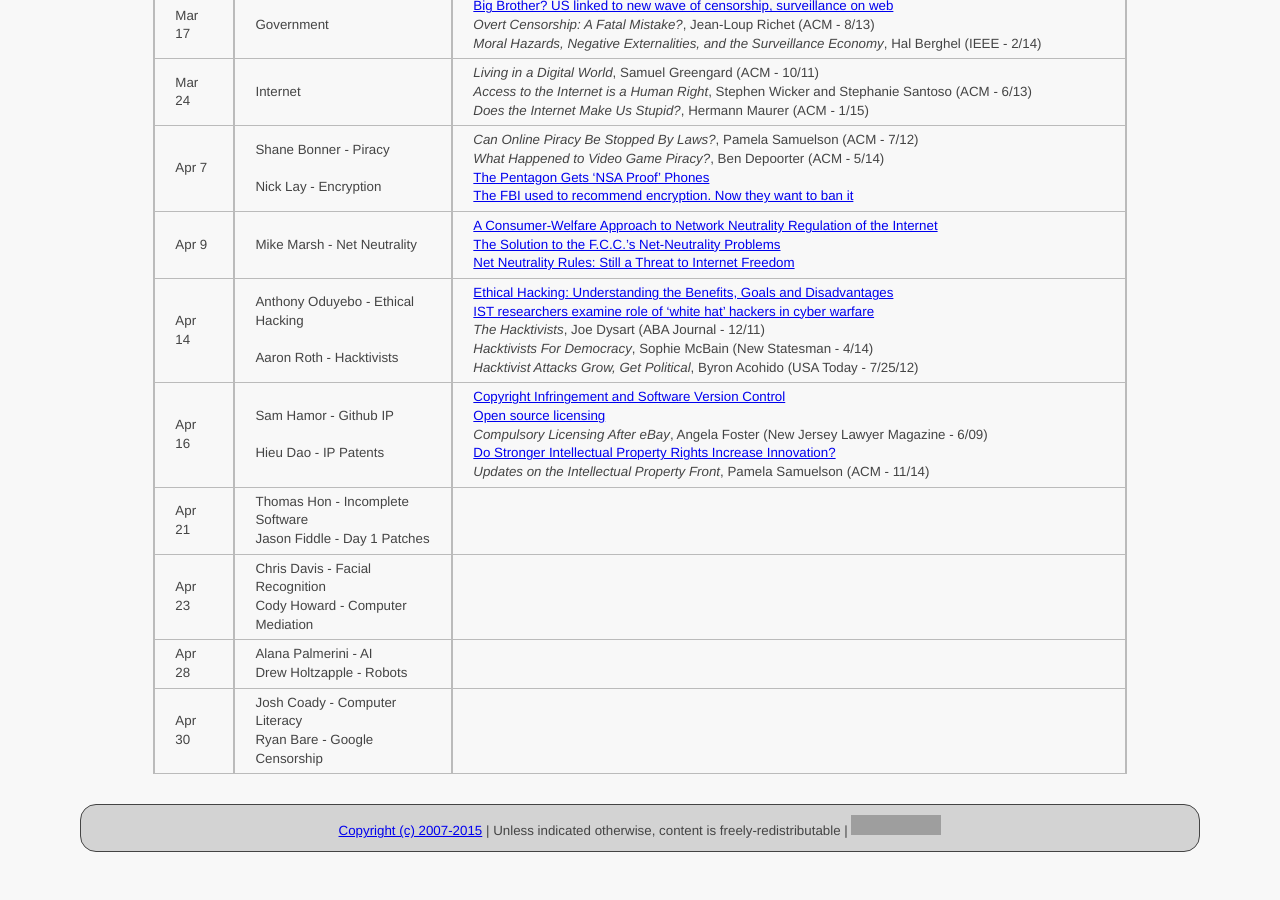
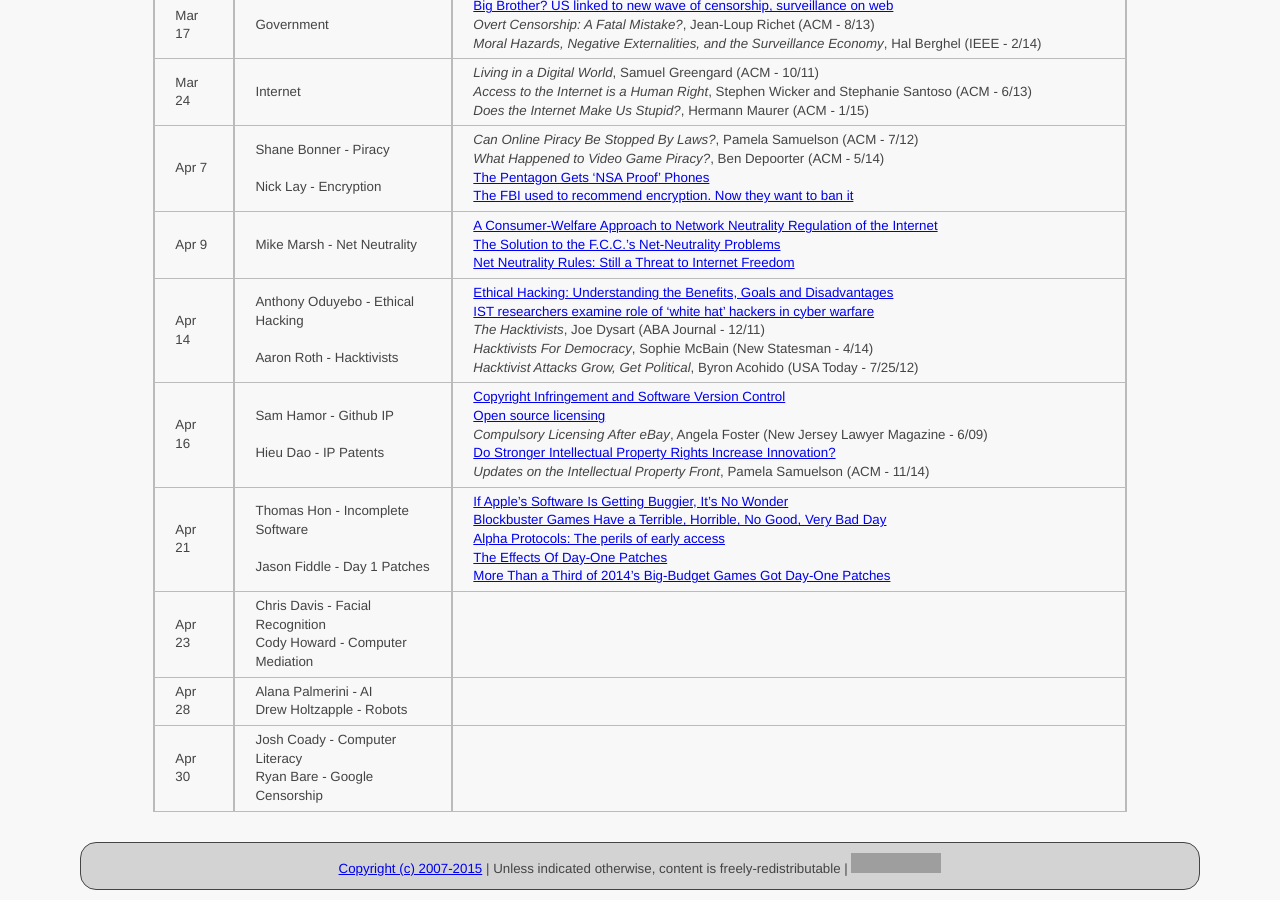
Before and after one commit to ycpcs/cs456-spring2015, a Jekyll site: the page built from schedule/index.md, in a window 1280 px wide and 900 px high, scrolled down 928 px. Built offline with Jekyll 4.4.1, drawn with Linux system fonts in a browser that asks for light colours; Markdown is read by kramdown in place of the engine named in the settings; before the commit the page ends 1790 px from its top, so only the background shows below that; grey boxes are pictures that could not be loaded.

Commit message:
add incomplete and day 1 patch articles
add Thomas's and Jason's articles

```diff
--- a/schedule/index.md
+++ b/schedule/index.md
@@ -29,7 +29,7 @@ All reading materials can be accessed via [Schmidt Library](http://library.ycp.e
 > Apr 9   | Mike Marsh - Net Neutrality | [A Consumer-Welfare Approach to Network Neutrality Regulation of the Internet](http://jcle.oxfordjournals.org/content/2/3/349.short) <br /> [The Solution to the F.C.C.’s Net-Neutrality Problems](http://www.newyorker.com/tech/elements/the-solution-to-the-f-c-c-s-net-neutrality-problems) <br /> [Net Neutrality Rules: Still a Threat to Internet Freedom](http://www.heritage.org/research/reports/2014/02/net-neutrality-rules-still-a-threat-to-internet-freedom)|
 > Apr 14   | Anthony Oduyebo - Ethical Hacking <br /> <br /> Aaron Roth - Hacktivists | [Ethical Hacking: Understanding the Benefits, Goals and Disadvantages](http://www.brighthub.com/internet/security-privacy/articles/77412.aspx) <br /> [IST researchers examine role of ‘white hat’ hackers in cyber warfare](http://news.psu.edu/story/341564/2015/01/21/research/ist-researchers-examine-role-‘white-hat’-hackers-cyber-warfare) <br /> *The Hacktivists*, Joe Dysart (ABA Journal - 12/11) <br /> *Hacktivists For Democracy*, Sophie McBain (New Statesman - 4/14) <br /> *Hacktivist Attacks Grow, Get Political*, Byron Acohido (USA Today - 7/25/12)|
 > Apr 16   | Sam Hamor - Github IP <br /> <br /> Hieu Dao - IP Patents | [Copyright Infringement and Software Version Control](http://swipreport.com/copyright-infringement-and-software-version-control/) <br /> [Open source licensing](https://help.github.com/articles/open-source-licensing/) <br /> *Compulsory Licensing After eBay*, Angela Foster (New Jersey Lawyer Magazine - 6/09) <br /> [Do Stronger Intellectual Property Rights Increase Innovation?](http://www.sciencedirect.com/science/article/pii/S0305750X14002630) <br /> *Updates on the Intellectual Property Front*, Pamela Samuelson (ACM - 11/14)|
-> Apr 21   | Thomas Hon - Incomplete Software <br /> Jason Fiddle - Day 1 Patches | |
+> Apr 21   | Thomas Hon - Incomplete Software <br /> <br /> Jason Fiddle - Day 1 Patches | [If Apple's Software Is Getting Buggier, It's No Wonder](http://www.fastcompany.com/3040436/if-apples-software-is-getting-buggier-its-no-wonder) <br /> [Blockbuster Games Have a Terrible, Horrible, No Good, Very Bad Day](http://www.wired.com/2014/11/buggy-games/) <br /> [Alpha Protocols: The perils of early access](http://www.pcauthority.com.au/Feature/396995,alpha-protocols-the-perils-of-early-access.aspx) <br /> [The Effects Of Day-One Patches](http://www.gameinformer.com/b/news/archive/2012/10/23/the-effects-of-day-one-patches.aspx) <br /> [More Than a Third of 2014’s Big-Budget Games Got Day-One Patches](http://kotaku.com/more-than-a-third-of-2014-s-big-budget-games-got-day-on-1686398805)|
 > Apr 23   | Chris Davis - Facial Recognition <br /> Cody Howard - Computer Mediation | |
 > Apr 28   | Alana Palmerini - AI <br /> Drew Holtzapple - Robots | |
 > Apr 30   | Josh Coady - Computer Literacy <br /> Ryan Bare - Google Censorship | |
```
